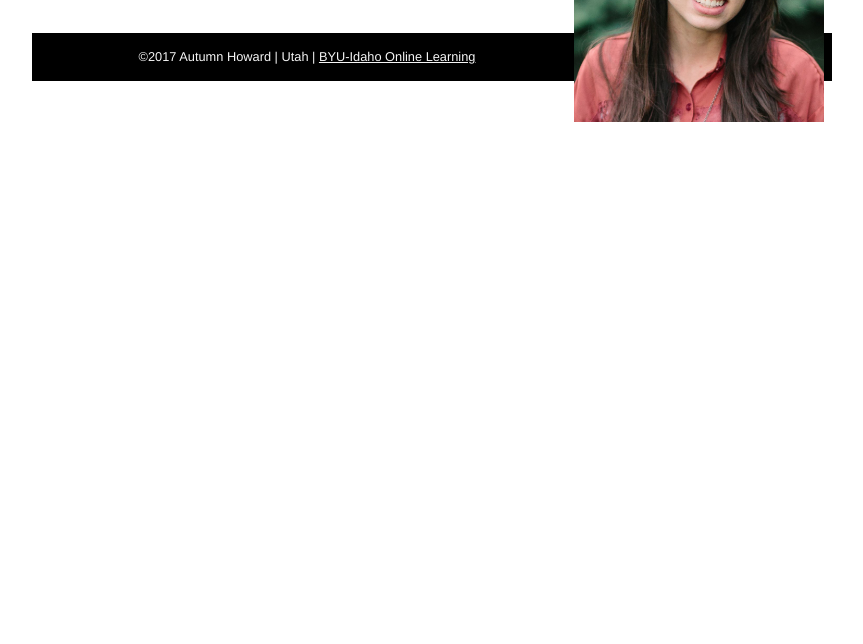
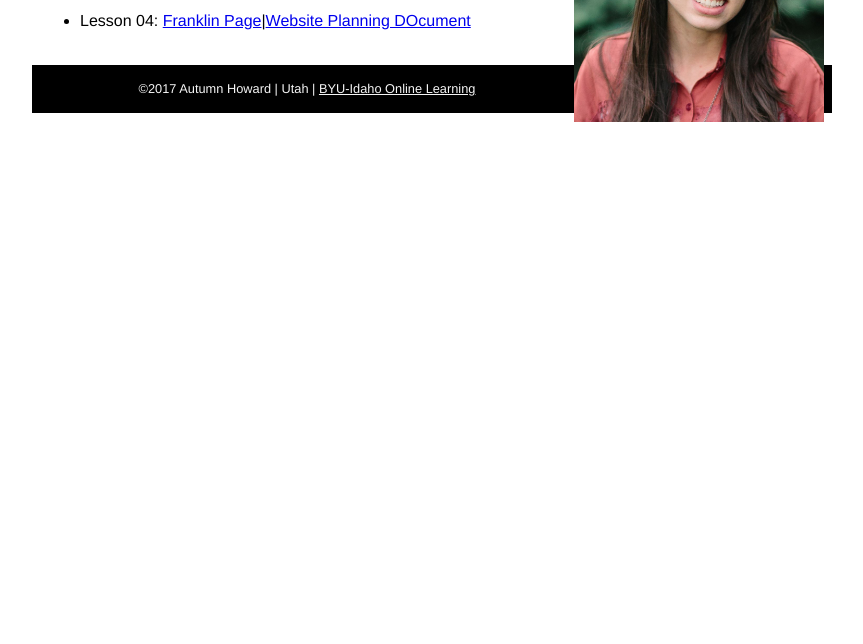
Before and after one commit to autumnHoward/autumnHoward.github.io, a plain HTML site: page index.html in a window 1280 px wide. Shown: the part 156-800 px from the top of the page, without its empty margins (208-1071 px from the left). Drawn offline with Linux system fonts and the light colour scheme.

Commit message:
lesson links

```diff
--- a/index.html
+++ b/index.html
@@ -16,6 +16,7 @@
     <h2>CIT 230 - Assignment Portal</h2>
     <ul>
         <li>Lesson 03: <a href="assignments/lesson-3/fixedhtml.html">HTML Markup Validation Assignment </a></li>
+        <li>Lesson 04: <a href="assignments/lesson-4/franklin-4.html">Franklin Page</a>|<a href="assignments/lesson-4/Website%20Planning%20Document.pdf">Website Planning DOcument</a></li>
     </ul>
 </main>
 <footer><p>&copy;2017 Autumn Howard | Utah | <a href="http://www.byui.edu/online">BYU-Idaho Online Learning</a></p></footer>
```
Also changed, not shown: 4 other files.
